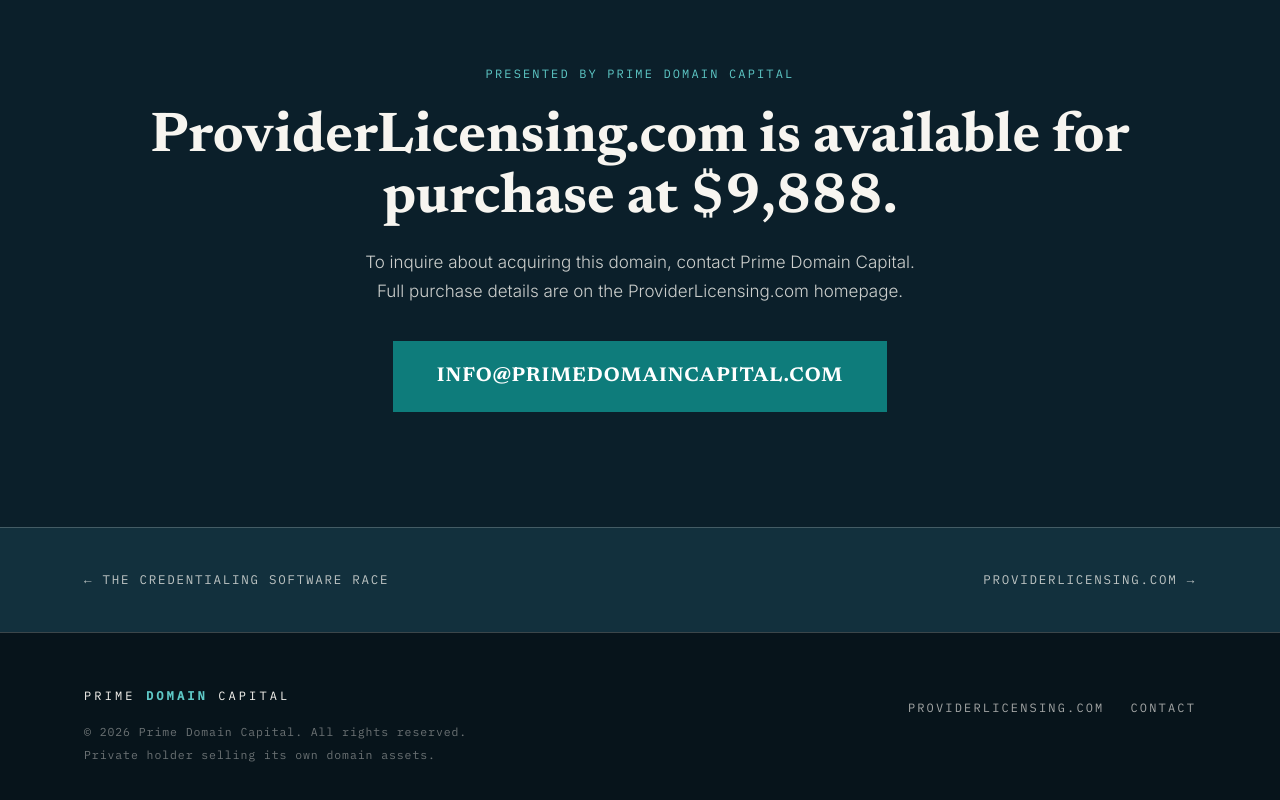
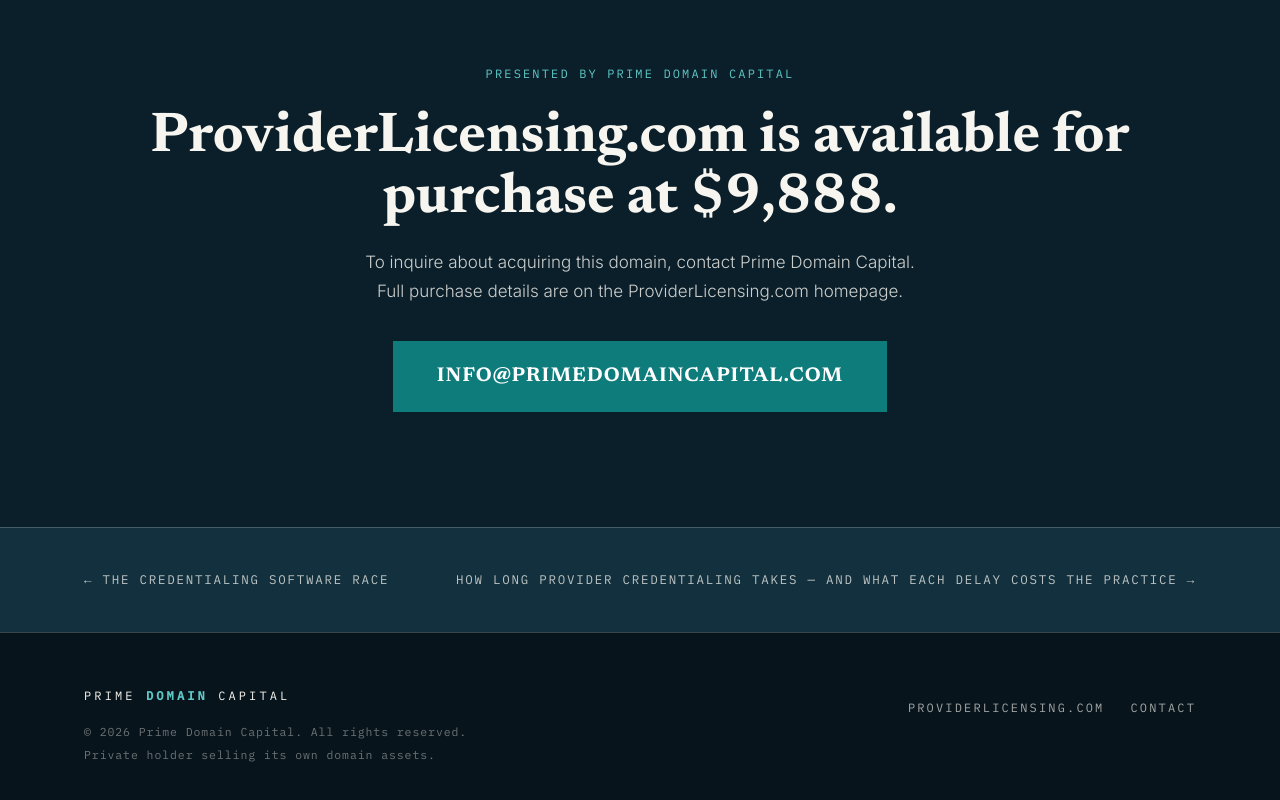
Before and after one commit to primedomaincapital/providerlicensing, a plain HTML site: page insights/article3.html in a window 1280 px wide. Shown: the part 5105-5905 px from the top of the page. Drawn offline with Linux system fonts and the light colour scheme.

Commit message:
Point article3 next link to article4

```diff
--- a/insights/article3.html
+++ b/insights/article3.html
@@ -156,7 +156,7 @@
 <div class="wrap">
 <div class="article-nav-inner">
 <span><a href="article2.html">&larr; The Credentialing Software Race</a></span>
-<span><a href="../index.html">ProviderLicensing.com &rarr;</a></span>
+<span><a href="article4.html">How Long Provider Credentialing Takes — and What Each Delay Costs the Practice &rarr;</a></span>
 </div>
 </div>
 </nav>
```
